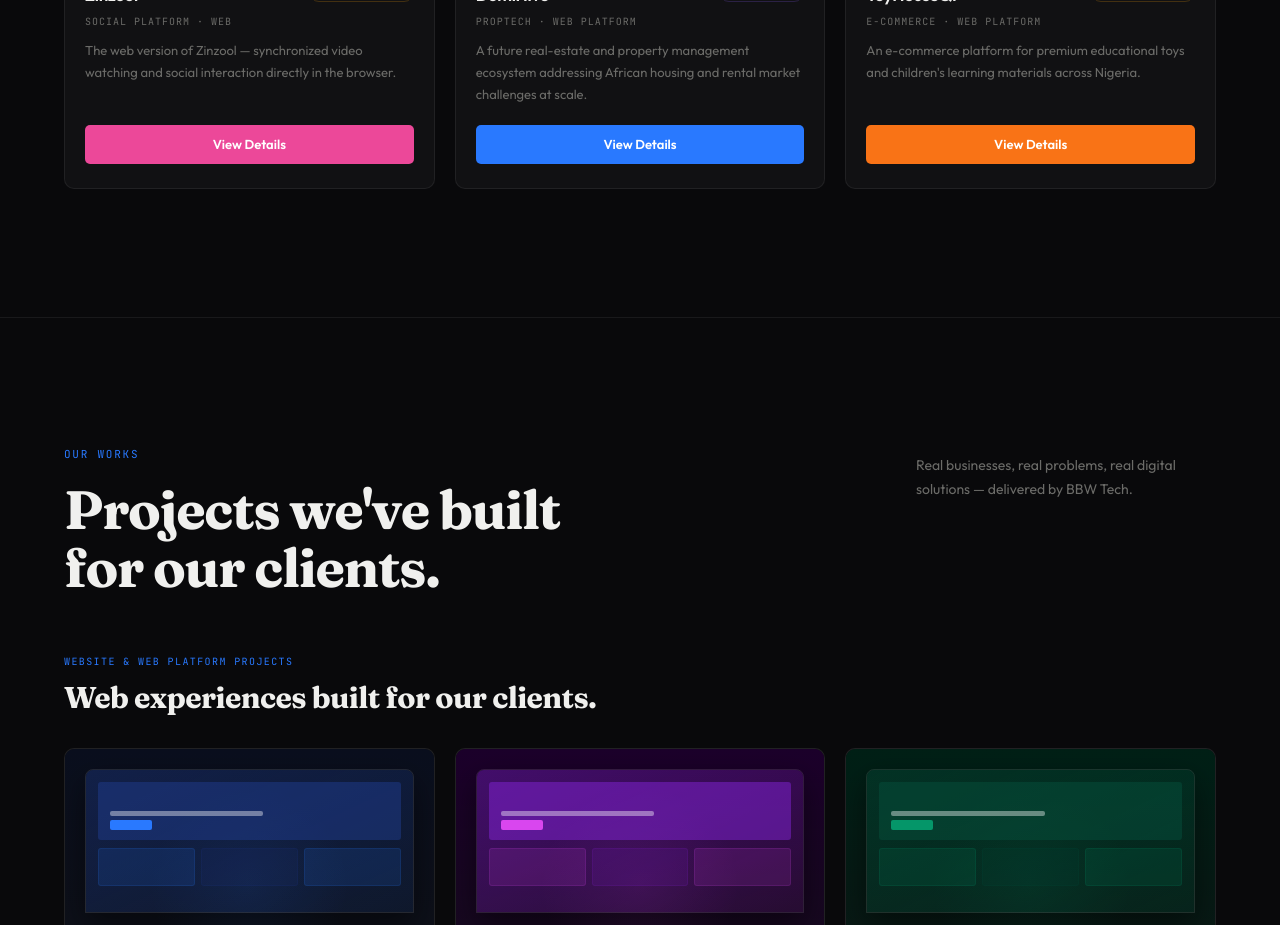
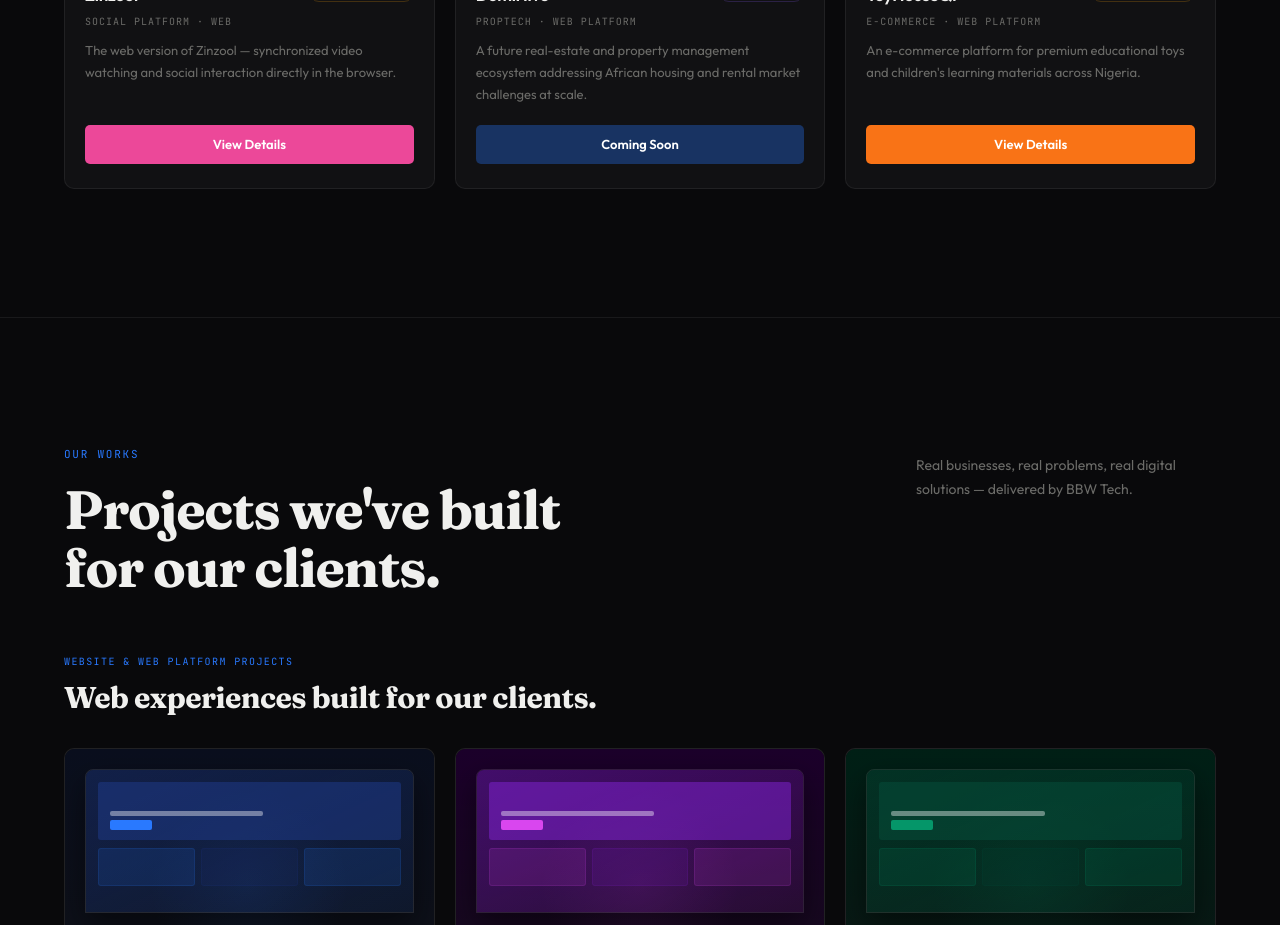
Before and after one commit to BBW-Multi-Skills-Ltd/bbw-tech-innovations-website, a React (Vite) app: page / in a window 1280 px wide. Shown: the part 4180-5105 px from the top of the page. Built offline with nearby package versions, Linux system fonts and the light colour scheme; no server answers; the database is empty.

Commit message:
Prevent coming soon product detail access

```diff
--- a/src/features/projects/ProjectCard.tsx
+++ b/src/features/projects/ProjectCard.tsx
@@ -20,6 +20,7 @@ function ExternalLink({ project, label }: { project: Project; label: string }) {
 export default function ProjectCard({ project, variant, onOpen }: { project: Project; variant: CardVariant; onOpen: (project: Project) => void }) {
   const [hovered, setHovered] = useState(false)
   const isPhone = variant === 'app' || project.badge === 'mobile-app'
+  const isComingSoonProduct = project.isOwn && project.status === 'coming-soon'
   const meta = variant === 'app' ? getProjectPlatformLabel(project) : project.category
 
   return (
@@ -46,8 +47,8 @@ export default function ProjectCard({ project, variant, onOpen }: { project: Pro
           </figure>
         )}
         <div style={{ display: 'flex', gap: 8, flexWrap: 'wrap' }}>
-          <button type="button" onClick={() => onOpen(project)} style={{ flex: 1, minWidth: 120, padding: '10px 14px', background: project.accentColor, border: 'none', borderRadius: 5, color: '#fff', fontSize: 13, fontWeight: 600, cursor: 'pointer' }}>View Details</button>
-          {variant !== 'app' && <ExternalLink project={project} label={variant === 'work' ? 'Visit Site' : 'View Site'} />}
+          <button type="button" disabled={isComingSoonProduct} onClick={() => onOpen(project)} style={{ flex: 1, minWidth: 120, padding: '10px 14px', background: isComingSoonProduct ? `${project.accentColor}55` : project.accentColor, border: 'none', borderRadius: 5, color: '#fff', fontSize: 13, fontWeight: 600, cursor: isComingSoonProduct ? 'not-allowed' : 'pointer' }}>{isComingSoonProduct ? 'Coming Soon' : 'View Details'}</button>
+          {variant !== 'app' && !isComingSoonProduct && <ExternalLink project={project} label={variant === 'work' ? 'Visit Site' : 'View Site'} />}
         </div>
       </div>
     </article>
--- a/src/pages/HomePage.tsx
+++ b/src/pages/HomePage.tsx
@@ -26,7 +26,10 @@ export default function HomePage() {
   const { apps, websites, works, businessArms, marqueeItems, musicUrl, socialLinks, processSteps, technologies, companyDetails } = useSiteContent()
   const [selectedProject, setSelectedProject] = useState<Project | null>(null)
   const [contactOpen, setContactOpen] = useState(false)
-  const openProject = useCallback((project: Project) => setSelectedProject(project), [])
+  const openProject = useCallback((project: Project) => {
+    if (project.isOwn && project.status === 'coming-soon') return
+    setSelectedProject(project)
+  }, [])
   const closeProject = useCallback(() => setSelectedProject(null), [])
   const openContact = useCallback(() => setContactOpen(true), [])
 
```
